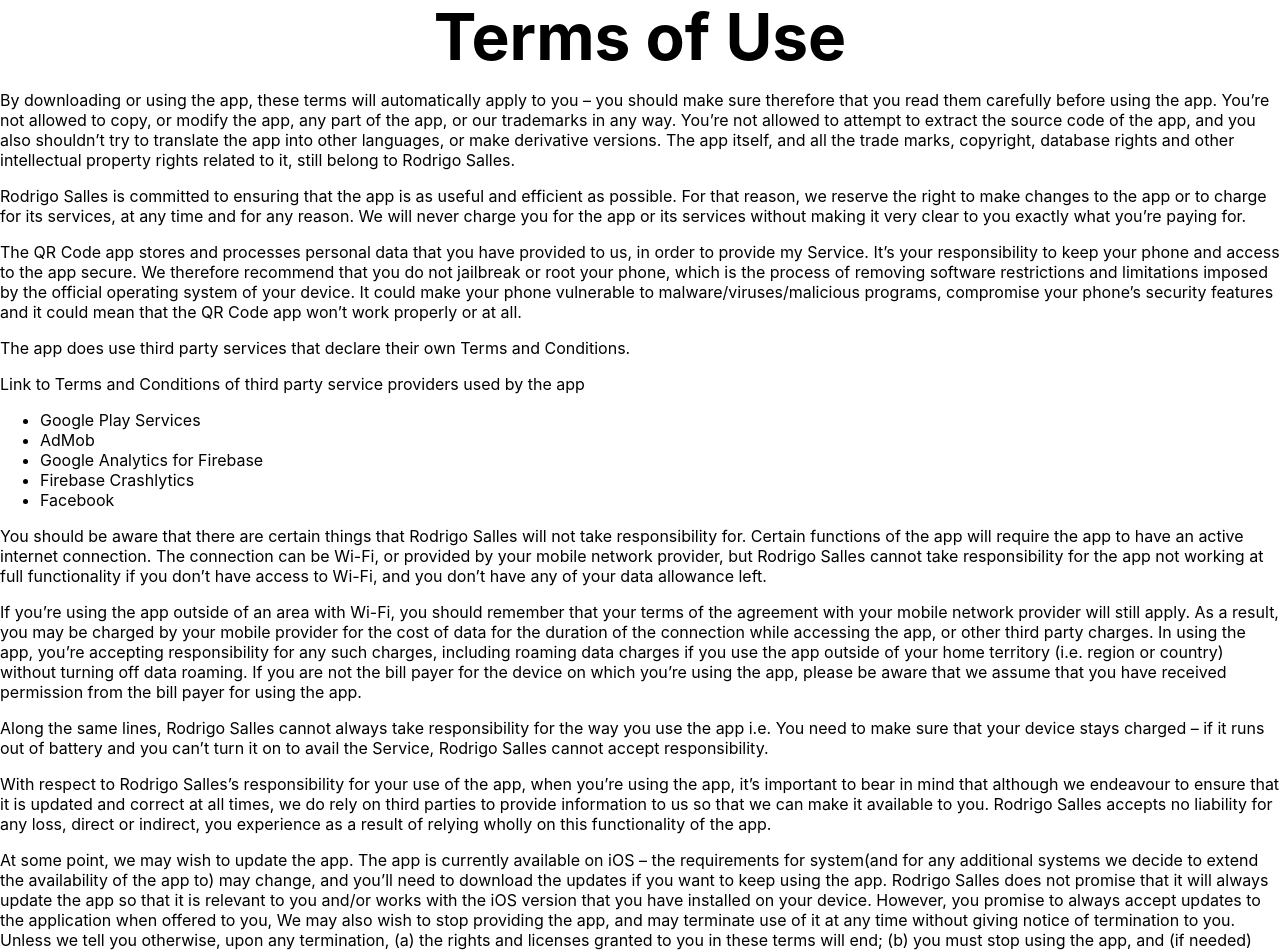
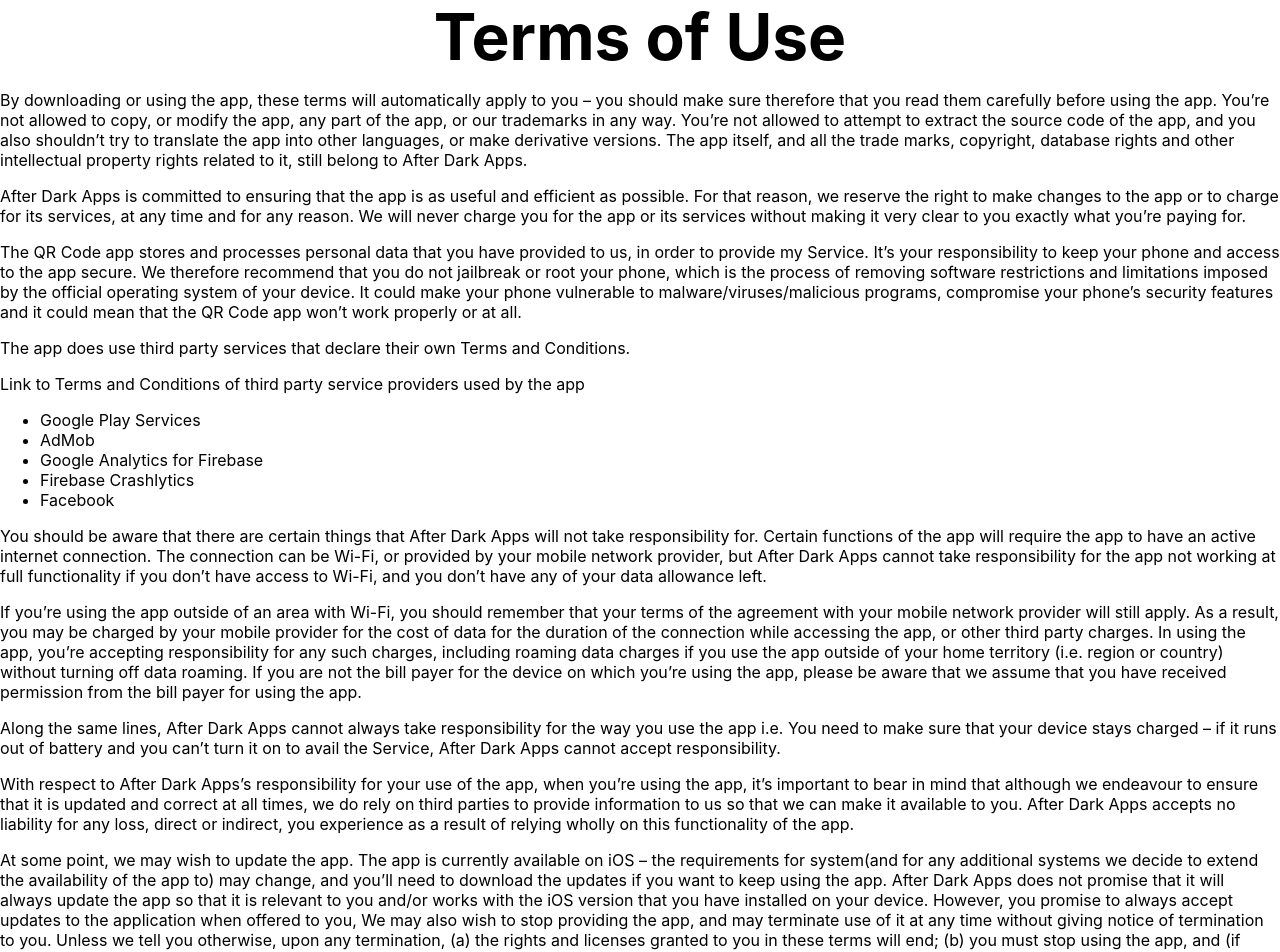
Before and after one commit to rodrigossal/After-Dark-Apps, a Next.js app: page /terms-of-use in a window 1280 px wide. Shown: the top 952 px of the page. Built offline with nearby package versions, Linux system fonts and the light colour scheme.

Commit message:
removed Rodrigo References

```diff
--- a/pages/index.js
+++ b/pages/index.js
@@ -31,7 +31,7 @@
         </div>
 
         <p className={styles.description}>
-          Contact us at &rarr; <a href="mailto:rodrigo.sstefani@gmail.com" target="_blank" className={styles.target}>rodrigo.sstefani@gmail.com</a>
+          Contact us at &rarr; <a href="mailto:blackshadowcomp@gmail.com" target="_blank" className={styles.target}>blackshadowcomp@gmail.com</a>
         </p>
 
       </main>
--- a/pages/privacy-policy.js
+++ b/pages/privacy-policy.js
@@ -13,9 +13,9 @@
       </h1>
 
       <p>
-        Rodrigo Salles Stefani, owner of After dark Apps built the QR Code app as
+        After dark Apps built the QR Code app as
         a Freemium app. This SERVICE is provided by
-        Rodrigo Salles at no cost and is intended for use as
+        After dark Apps at no cost and is intended for use as
         is.
       </p>
       <p>
--- a/pages/terms-of-use.js
+++ b/pages/terms-of-use.js
@@ -22,9 +22,9 @@
                 to translate the app into other languages, or make derivative
                 versions. The app itself, and all the trade marks, copyright,
                 database rights and other intellectual property rights related
-                to it, still belong to Rodrigo Salles.
+                to it, still belong to After Dark Apps.
             </p> <p>
-                Rodrigo Salles is committed to ensuring that the app is
+                After Dark Apps is committed to ensuring that the app is
                 as useful and efficient as possible. For that reason, we
                 reserve the right to make changes to the app or to charge for
                 its services, at any time and for any reason. We will never
@@ -64,10 +64,10 @@
             </div>
             <p>
                 You should be aware that there are certain things that
-                Rodrigo Salles will not take responsibility for. Certain
+                After Dark Apps will not take responsibility for. Certain
                 functions of the app will require the app to have an active
                 internet connection. The connection can be Wi-Fi, or provided
-                by your mobile network provider, but Rodrigo Salles
+                by your mobile network provider, but After Dark Apps
                 cannot take responsibility for the app not working at full
                 functionality if you don’t have access to Wi-Fi, and you don’t
                 have any of your data allowance left.
@@ -85,18 +85,18 @@
                 using the app, please be aware that we assume that you have
                 received permission from the bill payer for using the app.
             </p> <p>
-                Along the same lines, Rodrigo Salles cannot always take
+                Along the same lines, After Dark Apps cannot always take
                 responsibility for the way you use the app i.e. You need to
                 make sure that your device stays charged – if it runs out of
                 battery and you can’t turn it on to avail the Service,
-                Rodrigo Salles cannot accept responsibility.
+                After Dark Apps cannot accept responsibility.
             </p> <p>
-                With respect to Rodrigo Salles’s responsibility for your
+                With respect to After Dark Apps’s responsibility for your
                 use of the app, when you’re using the app, it’s important to
                 bear in mind that although we endeavour to ensure that it is
                 updated and correct at all times, we do rely on third parties
                 to provide information to us so that we can make it available
-                to you. Rodrigo Salles accepts no liability for any
+                to you. After Dark Apps accepts no liability for any
                 loss, direct or indirect, you experience as a result of
                 relying wholly on this functionality of the app.
             </p> <p>
@@ -105,7 +105,7 @@
                 system(and for any additional systems we
                 decide to extend the availability of the app to) may change,
                 and you’ll need to download the updates if you want to keep
-                using the app. Rodrigo Salles does not promise that it
+                using the app. After Dark Apps does not promise that it
                 will always update the app so that it is relevant to you
                 and/or works with the iOS version that you have
                 installed on your device. However, you promise to always
```
